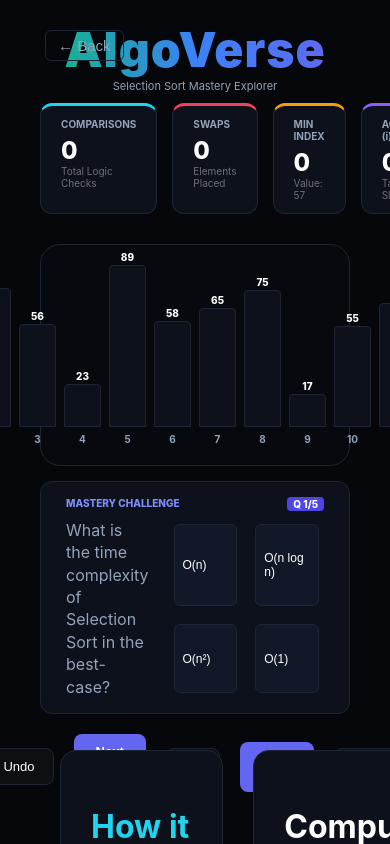
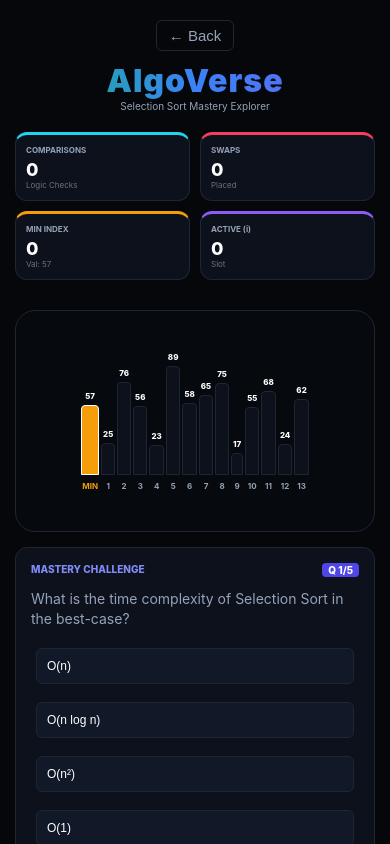
Before and after one commit to rohan-gaddam/AlgoVerse, a React (Vite) app: page /selection in a window 390 px wide. Both pictures are taken after a click on the button "TAKE QUIZ". Built offline with nearby package versions, Linux system fonts and the light colour scheme.

Commit message:
Improve responsiveness for Selection Sort page

```diff
--- a/src/SelectionSortMasterclass.jsx
+++ b/src/SelectionSortMasterclass.jsx
@@ -80,6 +80,17 @@ export default function SelectionSortMasterclass() {
   const navigate = useNavigate();
   const autoPlayRef = useRef(null);
   const stateRef = useRef({ arr, i, j, minIdx, phase, stats });
+
+  // Responsiveness State
+  const [width, setWidth] = useState(window.innerWidth);
+  useEffect(() => {
+    const handleResize = () => setWidth(window.innerWidth);
+    window.addEventListener("resize", handleResize);
+    return () => window.removeEventListener("resize", handleResize);
+  }, []);
+
+  const isMobile = width < 768;
+  const isTablet = width >= 768 && width < 1024;
 
   useEffect(() => {
     stateRef.current = { arr, i, j, minIdx, phase, stats };
@@ -297,35 +308,50 @@ to place the correct element at index ${si}.`;
       style={{
         backgroundColor: T.bg,
         height: "100vh",
-        overflowY: "scroll",
-        scrollSnapType: "y mandatory",
+        overflowY: "auto",
+        scrollSnapType: isMobile ? "none" : "y mandatory",
+        color: T.textMain,
       }}
     >
       {/* 🟢 PAGE 1: VISUALIZER */}
       <section
         style={{
-          height: "100vh",
+          minHeight: "100vh",
           scrollSnapAlign: "start",
           display: "flex",
           flexDirection: "column",
-          padding: "20px 40px",
+          padding: isMobile ? "15px" : "20px 40px",
           boxSizing: "border-box",
         }}
       >
-        <button style={styles.btnBack} onClick={() => navigate("/")}>
-          ← Back
-        </button>
-        <header style={{ textAlign: "center", marginBottom: "10px" }}>
-          <h1 style={styles.title}>AlgoVerse</h1>
-          <div style={{ fontSize: "11px", color: T.textMuted }}>
+        <header
+          style={{
+            position: "relative",
+            textAlign: "center",
+            marginBottom: "20px",
+          }}
+        >
+          <button
+            style={styles.btnBack(isMobile)}
+            onClick={() => navigate("/")}
+          >
+            ← Back
+          </button>
+          <h1 style={styles.title(isMobile)}>AlgoVerse</h1>
+          <div
+            style={{ fontSize: isMobile ? "10px" : "11px", color: T.textMuted }}
+          >
             Selection Sort Mastery Explorer
           </div>
         </header>
 
         <div
           style={{
-            display: "flex",
-            gap: "15px",
+            display: "grid",
+            gridTemplateColumns: isMobile
+              ? "repeat(2, 1fr)"
+              : "repeat(auto-fit, minmax(150px, 1fr))",
+            gap: isMobile ? "10px" : "15px",
             maxWidth: "1000px",
             width: "100%",
             margin: "0 auto 15px",
@@ -335,35 +361,39 @@ to place the correct element at index ${si}.`;
             label="COMPARISONS"
             value={stats.cmp}
             color={T.cyan}
-            sub="Total Logic Checks"
+            sub="Logic Checks"
+            isMobile={isMobile}
           />
           <StatBox
             label="SWAPS"
             value={stats.swp}
             color={T.pink}
-            sub="Elements Placed"
+            sub="Placed"
+            isMobile={isMobile}
           />
           <StatBox
             label="MIN INDEX"
             value={minIdx}
             color={T.orange}
-            sub={`Value: ${arr[minIdx]}`}
+            sub={`Val: ${arr[minIdx]}`}
+            isMobile={isMobile}
           />
           <StatBox
             label="ACTIVE (i)"
             value={i}
             color={T.purple}
-            sub={`Target Slot`}
+            sub={`Slot`}
+            isMobile={isMobile}
           />
         </div>
 
-        <div style={styles.canvas}>
+        <div style={styles.canvas(isMobile)}>
           <div
             style={{
               display: "flex",
               alignItems: "flex-end",
-              gap: "8px",
-              height: "180px",
+              gap: isMobile ? "4px" : "8px",
+              height: isMobile ? "140px" : "180px",
             }}
           >
             {arr.map((val, idx) => {
@@ -378,12 +408,14 @@ to place the correct element at index ${si}.`;
                     display: "flex",
                     flexDirection: "column",
                     alignItems: "center",
+                    flex: 1,
                   }}
                 >
                   <div
                     style={{
-                      width: "35px",
-                      height: `${val * 1.8}px`,
+                      width: "100%",
+                      maxWidth: isMobile ? "20px" : "35px",
+                      height: `${val * (isMobile ? 1.2 : 1.8)}px`,
                       background:
                         phase === "done"
                           ? T.green
@@ -404,7 +436,7 @@ to place the correct element at index ${si}.`;
                   >
                     <span
                       style={{
-                        fontSize: "10px",
+                        fontSize: isMobile ? "8px" : "10px",
                         fontWeight: 800,
                         marginTop: "-15px",
                       }}
@@ -414,7 +446,7 @@ to place the correct element at index ${si}.`;
                   </div>
                   <div
                     style={{
-                      fontSize: "10px",
+                      fontSize: isMobile ? "8px" : "10px",
                       marginTop: "6px",
                       fontWeight: "bold",
                       color: isMin
@@ -434,7 +466,7 @@ to place the correct element at index ${si}.`;
           </div>
         </div>
 
-        <div style={styles.narrativeBox}>
+        <div style={styles.narrativeBox(isMobile)}>
           <div style={styles.narrativeHeader}>
             <span>
               {quiz.active
@@ -443,7 +475,7 @@ to place the correct element at index ${si}.`;
                   ? "RESULT"
                   : "LIVE LOGIC INTERPRETER"}
             </span>
-            <div style={{ display: "flex", gap: "10px" }}>
+            <div style={{ display: "flex", gap: "10px", alignItems: "center" }}>
               {!quiz.active && !quiz.finished && (
                 <button
                   onClick={() => setQuiz({ ...quiz, active: true })}
@@ -461,22 +493,21 @@ to place the correct element at index ${si}.`;
               </span>
             </div>
           </div>
-          <div style={styles.narrativeText}>
+          <div style={styles.narrativeText(isMobile)}>
             {quiz.finished ? (
               <div style={{ textAlign: "center" }}>
-                <h2 style={{ color: T.green, margin: 0 }}>
+                <h2
+                  style={{
+                    color: T.green,
+                    margin: 0,
+                    fontSize: isMobile ? "20px" : "24px",
+                  }}
+                >
                   🏆 MASTERY: {quiz.score}%
                 </h2>
-                <p style={{ fontSize: "16px", margin: "5px 0" }}>
-                  Selection Sort concepts unlocked.
-                </p>
                 <button
                   onClick={() => setQuiz({ ...quiz, finished: false })}
-                  style={{
-                    ...styles.btnSecondary,
-                    height: "30px",
-                    padding: "0 15px",
-                  }}
+                  style={styles.btnSecondary(isMobile)}
                 >
                   View Algorithm
                 </button>
@@ -484,34 +515,34 @@ to place the correct element at index ${si}.`;
             ) : quiz.active ? (
               <div
                 style={{
-                  display: "grid",
-                  gridTemplateColumns: "1fr 2fr",
-                  gap: "20px",
+                  display: "flex",
+                  flexDirection: "column",
+                  gap: "15px",
                 }}
               >
-                <div style={{ fontSize: "16px" }}>
+                <div style={{ fontSize: isMobile ? "14px" : "16px" }}>
                   {SELECTION_QUIZ[quiz.step].q}
                 </div>
                 <div
                   style={{
                     display: "grid",
-                    gridTemplateColumns: "1fr 1fr",
+                    gridTemplateColumns: isMobile ? "1fr" : "1fr 1fr",
                     gap: "8px",
                   }}
                 >
-                  {SELECTION_QUIZ[quiz.step].options.map((opt, i) => {
-                    const isCorrect = i === SELECTION_QUIZ[quiz.step].correct;
+                  {SELECTION_QUIZ[quiz.step].options.map((opt, idx) => {
+                    const isCorrect = idx === SELECTION_QUIZ[quiz.step].correct;
                     const showFeedback = quiz.selectedIdx !== null;
                     return (
                       <button
-                        key={i}
-                        onClick={() => handleAnswer(i)}
+                        key={idx}
+                        onClick={() => handleAnswer(idx)}
                         style={{
                           ...styles.optBtn,
                           background: showFeedback
                             ? isCorrect
                               ? T.green
-                              : quiz.selectedIdx === i
+                              : quiz.selectedIdx === idx
                                 ? T.pink
                                 : "#111827"
                             : "#111827",
@@ -529,9 +560,9 @@ to place the correct element at index ${si}.`;
           </div>
         </div>
 
-        <div style={styles.controls}>
+        <div style={styles.controls(isMobile)}>
           <button
-            style={styles.btnSecondary}
+            style={styles.btnSecondary(isMobile)}
             onClick={() => {
               if (history.length > 0) {
                 const prev = history[history.length - 1];
@@ -547,19 +578,14 @@ to place the correct element at index ${si}.`;
           >
             Undo
           </button>
-          <button style={styles.btnPrimary} onClick={doStep}>
-            Next Step ▶
+          <button style={styles.btnPrimary(isMobile)} onClick={doStep}>
+            Next ▶
           </button>
           <button
-            style={styles.btnSecondary}
+            style={styles.btnSecondary(isMobile)}
             onClick={() => {
               const newMute = !isMuted;
-
-              if (newMute) {
-                // ❗ STOP speech immediately when muting
-                window.speechSynthesis.cancel();
-              }
-
+              if (newMute) window.speechSynthesis.cancel();
               setIsMuted(newMute);
             }}
           >
@@ -567,14 +593,14 @@ to place the correct element at index ${si}.`;
           </button>
           <button
             style={{
-              ...styles.btnPrimary,
+              ...styles.btnPrimary(isMobile),
               backgroundColor: isPlaying ? T.pink : T.accent,
             }}
             onClick={() => setIsPlaying(!isPlaying)}
           >
-            {isPlaying ? "Pause" : "Auto Play"}
+            {isPlaying ? "Pause" : "Auto"}
           </button>
-          <button style={styles.btnSecondary} onClick={handleReset}>
+          <button style={styles.btnSecondary(isMobile)} onClick={handleReset}>
             Reset
           </button>
         </div>
@@ -583,57 +609,70 @@ to place the correct element at index ${si}.`;
       {/* 🔵 PAGE 2: INFO & CODE */}
       <section
         style={{
-          height: "100vh",
+          minHeight: "100vh",
           scrollSnapAlign: "start",
           display: "flex",
           flexDirection: "column",
-          justifyContent: "center",
-          padding: "60px",
+          padding: isMobile ? "40px 20px" : "60px",
           boxSizing: "border-box",
+          gap: "30px",
         }}
       >
-        <div style={styles.footerGrid}>
-          <div style={styles.infoCard}>
+        <div style={styles.footerGrid(isMobile)}>
+          <div style={styles.infoCard(isMobile)}>
             <h2
-              style={{ color: T.cyan, fontSize: "32px", marginBottom: "20px" }}
+              style={{
+                color: T.cyan,
+                fontSize: isMobile ? "24px" : "32px",
+                marginBottom: "15px",
+              }}
             >
               How it Works
             </h2>
-            <p style={styles.footerP}>
+            <p style={styles.footerP(isMobile)}>
               Selection Sort divides the array into a sorted and unsorted part.
               It repeatedly picks the absolute minimum from the unsorted section
-              and swaps it with the first unsorted element, effectively growing
-              the sorted portion one element at a time.
+              and swaps it with the first unsorted element.
             </p>
           </div>
-          <div style={styles.infoCard}>
+          <div style={styles.infoCard(isMobile)}>
             <h2
-              style={{ color: "#fff", fontSize: "32px", marginBottom: "20px" }}
+              style={{
+                color: "#fff",
+                fontSize: isMobile ? "24px" : "32px",
+                marginBottom: "15px",
+              }}
             >
-              Computational Cost
+              Cost
             </h2>
-            <p style={styles.footerP}>
-              <strong>Time Complexity:</strong> O(N²) — It always performs
-              N(N-1)/2 comparisons, even if sorted.
+            <p style={styles.footerP(isMobile)}>
+              <strong>Time:</strong> O(N²) — Constant N(N-1)/2 comparisons.
               <br />
-              <br />
-              <strong>Space Complexity:</strong> O(1) — Only a few pointers are
-              stored.
+              <strong>Space:</strong> O(1) — In-place swap logic.
             </p>
           </div>
         </div>
-        <div style={{ ...styles.infoCard, marginTop: "40px" }}>
+
+        <div style={styles.infoCard(isMobile)}>
           <div
             style={{
               display: "flex",
+              flexWrap: "wrap",
               justifyContent: "space-between",
+              gap: "10px",
               marginBottom: "20px",
             }}
           >
-            <h2 style={{ color: T.pink, fontSize: "24px", margin: 0 }}>
+            <h2
+              style={{
+                color: T.pink,
+                fontSize: isMobile ? "20px" : "24px",
+                margin: 0,
+              }}
+            >
               Implementation
             </h2>
-            <div style={{ display: "flex", gap: "20px" }}>
+            <div style={{ display: "flex", gap: "12px", alignItems: "center" }}>
               {["Java", "Python", "C++", "C"].map((l) => (
                 <span
                   key={l}
@@ -643,6 +682,7 @@ to place the correct element at index ${si}.`;
                     fontWeight: 800,
                     cursor: "pointer",
                     opacity: activeLang === l ? 1 : 0.5,
+                    fontSize: isMobile ? "12px" : "14px",
                   }}
                 >
                   {l}
@@ -654,13 +694,13 @@ to place the correct element at index ${si}.`;
                   setCopyStatus("Copied!");
                   setTimeout(() => setCopyStatus("Copy"), 2000);
                 }}
-                style={styles.copyBtn}
+                style={styles.copyBtn(isMobile)}
               >
                 {copyStatus}
               </button>
             </div>
           </div>
-          <pre style={styles.codeBlock}>
+          <pre style={styles.codeBlock(isMobile)}>
             <code>{codeSnippets[activeLang]}</code>
           </pre>
         </div>
@@ -669,11 +709,10 @@ to place the correct element at index ${si}.`;
   );
 }
 
-const StatBox = ({ label, value, color, sub }) => (
+const StatBox = ({ label, value, color, sub, isMobile }) => (
   <div
     style={{
-      flex: 1,
-      padding: "12px 20px",
+      padding: isMobile ? "10px" : "12px 20px",
       borderRadius: "12px",
       border: `1px solid ${T.border}`,
       borderTop: `3px solid ${color}`,
@@ -682,24 +721,31 @@ const StatBox = ({ label, value, color, sub }) => (
   >
     <div
       style={{
-        fontSize: "10px",
+        fontSize: isMobile ? "8px" : "10px",
         fontWeight: 700,
         color: T.textMuted,
-        marginBottom: "6px",
+        marginBottom: "4px",
       }}
     >
       {label}
     </div>
-    <div style={{ fontSize: "24px", fontWeight: 800 }}>{value}</div>
-    <div style={{ fontSize: "10px", color: "rgba(255,255,255,0.4)" }}>
+    <div style={{ fontSize: isMobile ? "18px" : "24px", fontWeight: 800 }}>
+      {value}
+    </div>
+    <div
+      style={{
+        fontSize: isMobile ? "8px" : "10px",
+        color: "rgba(255,255,255,0.4)",
+      }}
+    >
       {sub}
     </div>
   </div>
 );
 
 const styles = {
-  btnBack: {
-    position: "absolute",
+  btnBack: (isMobile) => ({
+    position: isMobile ? "static" : "absolute",
     left: "40px",
     top: "25px",
     background: "transparent",
@@ -708,17 +754,19 @@ const styles = {
     padding: "6px 12px",
     borderRadius: "6px",
     cursor: "pointer",
-  },
-  title: {
-    fontSize: "3rem",
+    marginBottom: isMobile ? "10px" : "0",
+  }),
+  title: (isMobile) => ({
+    fontSize: isMobile ? "2rem" : "3rem",
     fontWeight: "900",
     margin: 0,
     background: "linear-gradient(to right, #10b981, #3b82f6, #6366f1)",
     WebkitBackgroundClip: "text",
     WebkitTextFillColor: "transparent",
-  },
-  canvas: {
-    flex: 1,
+  }),
+  canvas: (isMobile) => ({
+    flex: isMobile ? "none" : 1,
+    height: isMobile ? "200px" : "auto",
     maxHeight: "220px",
     margin: "15px 0",
     background: "rgba(13,17,28,0.3)",
@@ -727,22 +775,23 @@ const styles = {
     display: "flex",
     justifyContent: "center",
     alignItems: "center",
-  },
-  narrativeBox: {
+    padding: "10px",
+  }),
+  narrativeBox: (isMobile) => ({
     background: T.surface,
     borderRadius: "12px",
-    padding: "15px 25px",
+    padding: isMobile ? "15px" : "15px 25px",
     border: `1px solid ${T.border}`,
     marginBottom: "15px",
-    minHeight: "120px",
-  },
+    minHeight: isMobile ? "140px" : "120px",
+  }),
   narrativeHeader: {
     display: "flex",
     justifyContent: "space-between",
     color: "#818cf8",
     fontSize: "10px",
     fontWeight: 800,
-    marginBottom: "8px",
+    marginBottom: "12px",
   },
   phaseTag: {
     background: "#4f46e5",
@@ -755,76 +804,83 @@ const styles = {
     border: "none",
     color: "#fff",
     borderRadius: "4px",
-    padding: "2px 6px",
-    fontSize: "9px",
+    padding: "2px 8px",
+    fontSize: "10px",
     fontWeight: "bold",
     cursor: "pointer",
   },
-  narrativeText: {
-    fontSize: "18px",
+  narrativeText: (isMobile) => ({
+    fontSize: isMobile ? "14px" : "18px",
     color: T.textMuted,
     lineHeight: 1.4,
     margin: 0,
-  },
-  controls: {
+  }),
+  controls: (isMobile) => ({
     display: "flex",
-    gap: "10px",
+    gap: "8px",
+    flexWrap: "wrap",
     justifyContent: "center",
     alignItems: "center",
     paddingBottom: "20px",
-  },
-  btnPrimary: {
+  }),
+  btnPrimary: (isMobile) => ({
     background: T.accent,
     color: "#fff",
     border: "none",
-    padding: "10px 22px",
+    padding: isMobile ? "8px 16px" : "10px 22px",
     borderRadius: "8px",
     fontWeight: 700,
     cursor: "pointer",
-    fontSize: "13px",
-  },
-  btnSecondary: {
+    fontSize: isMobile ? "12px" : "13px",
+  }),
+  btnSecondary: (isMobile) => ({
     background: "rgba(255,255,255,0.03)",
     color: "#fff",
     border: `1px solid ${T.border}`,
-    padding: "10px 18px",
+    padding: isMobile ? "8px 12px" : "10px 18px",
     borderRadius: "8px",
     cursor: "pointer",
-    fontSize: "13px",
-  },
-  footerGrid: { display: "grid", gridTemplateColumns: "1fr 1fr", gap: "30px" },
-  infoCard: {
+    fontSize: isMobile ? "12px" : "13px",
+  }),
+  footerGrid: (isMobile) => ({
+    display: "grid",
+    gridTemplateColumns: isMobile ? "1fr" : "1fr 1fr",
+    gap: "20px",
+  }),
+  infoCard: (isMobile) => ({
     background: T.surface,
-    padding: "30px",
+    padding: isMobile ? "20px" : "30px",
     borderRadius: "16px",
     border: `1px solid ${T.border}`,
-  },
-  footerP: {
-    fontSize: "15px",
+  }),
+  footerP: (isMobile) => ({
+    fontSize: isMobile ? "13px" : "15px",
     color: T.textMuted,
     lineHeight: "1.6",
     margin: 0,
-  },
-  codeBlock: {
+  }),
+  codeBlock: (isMobile) => ({
     background: "#020617",
-    padding: "20px",
+    padding: isMobile ? "12px" : "20px",
     borderRadius: "12px",
     color: T.cyan,
-    fontSize: "14px",
+    fontSize: isMobile ? "11px" : "14px",
     overflowX: "auto",
     border: `1px solid ${T.border}`,
-  },
-  copyBtn: {
+    whiteSpace: "pre-wrap",
+    wordBreak: "break-all",
+  }),
+  copyBtn: (isMobile) => ({
     background: T.border,
     color: "#fff",
     border: "none",
-    padding: "6px 12px",
+    padding: "4px 10px",
     borderRadius: "6px",
     cursor: "pointer",
-    fontSize: "12px",
-  },
+    fontSize: "11px",
+  }),
   optBtn: {
-    padding: "8px",
+    padding: "10px",
     border: `1px solid ${T.border}`,
     color: "#fff",
     borderRadius: "6px",
```
